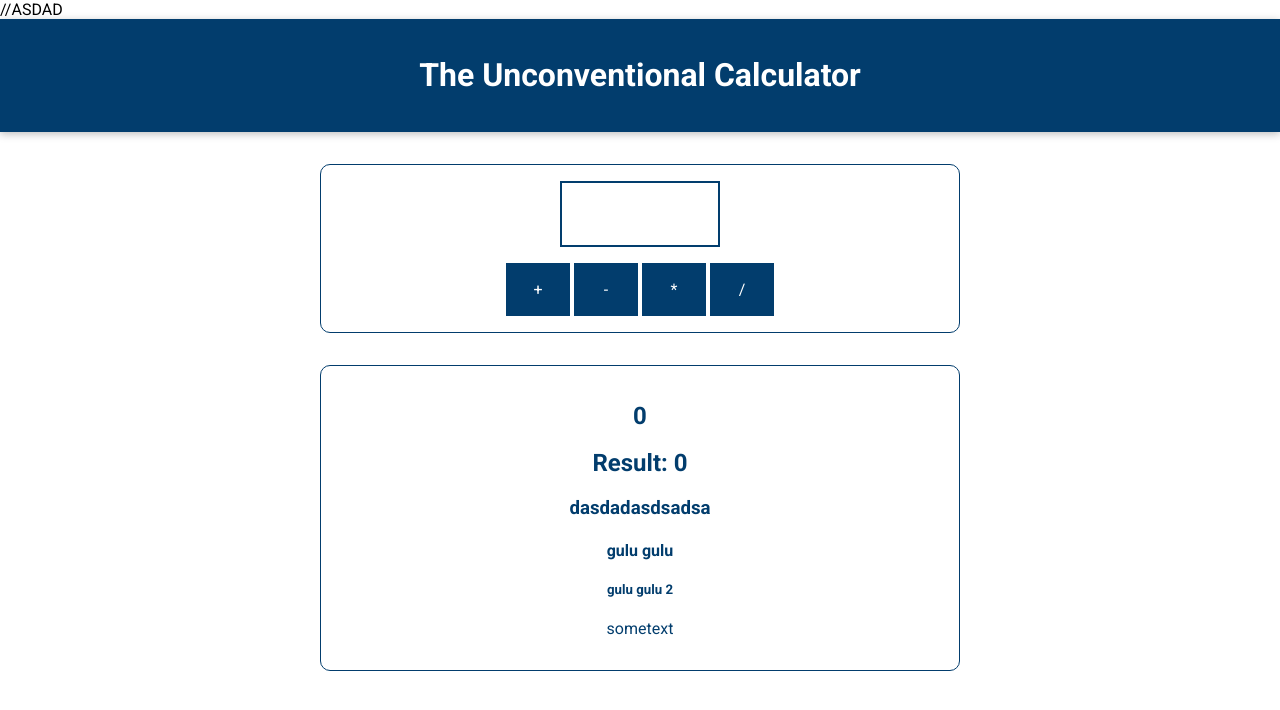
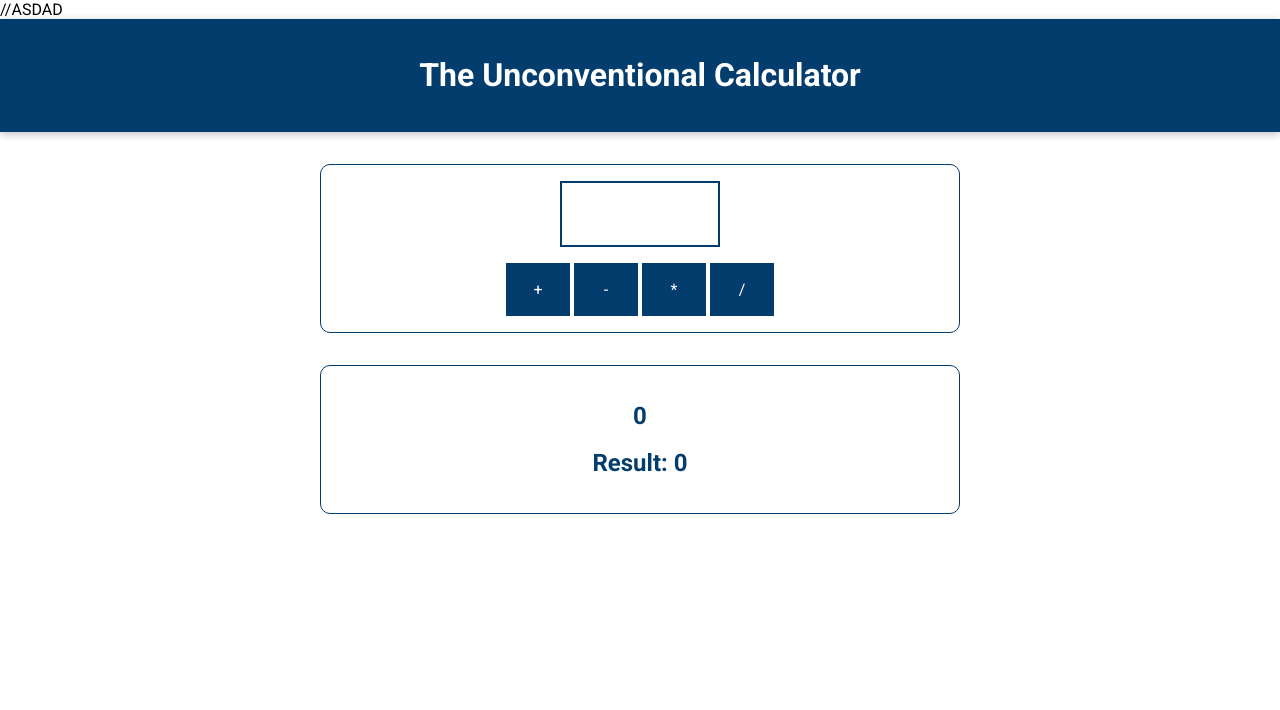
Before and after one commit to Omcc/JavaScript, a plain HTML site: page index.html in a window 1280 px wide. Drawn offline with Linux system fonts and the light colour scheme.

Commit message:
new codes

```diff
--- a/index.html
+++ b/index.html
@@ -28,10 +28,7 @@
     <section id="results">
       <h2 id="current-calculation">0</h2>
       <h2>Result: <span id="current-result">0</span></h2>
-      <h3> dasdadasdsadsa</h3>
-      <h4>gulu gulu</h4>
-      <h5>gulu gulu 2</h5>
-      <p> sometext</p>
+
     </section>
   </body>
 </html>
```
